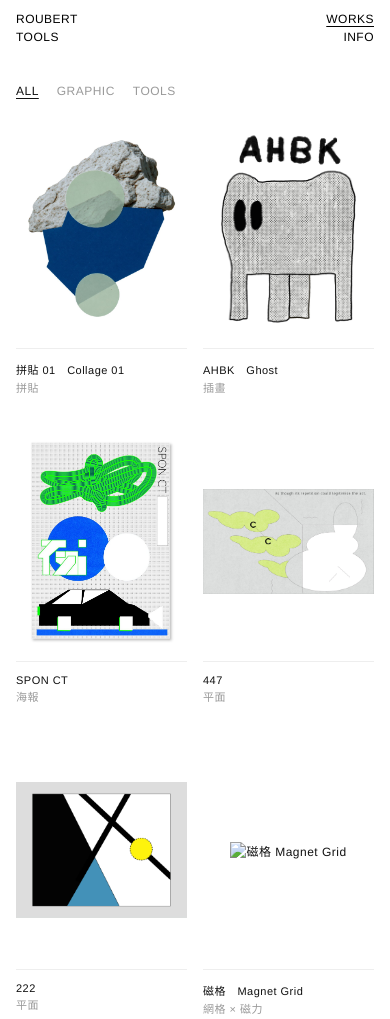
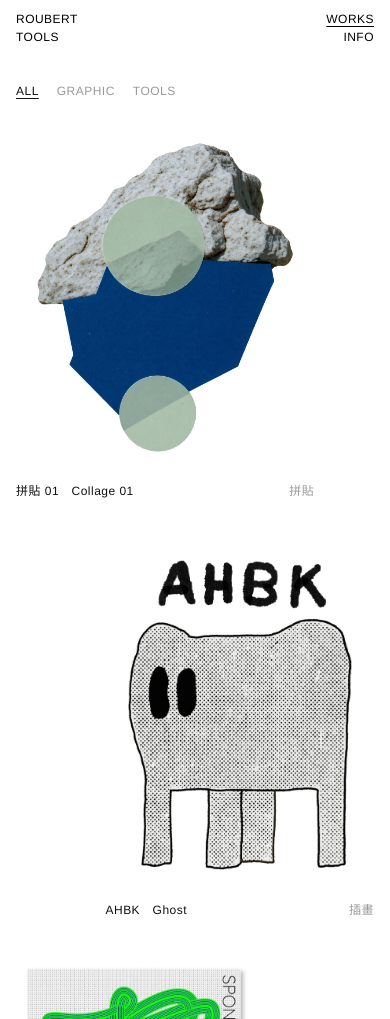
Before and after one commit to Robertlin0312/robertlin0312.github.io, a plain HTML site: page index.html in a window 390 px wide. Shown: the top 1019 px of the page. Drawn offline with Linux system fonts and the light colour scheme.

Commit message:
版面調整

```diff
--- a/assets/site.css
+++ b/assets/site.css
@@ -11,13 +11,13 @@ nav.top a:nth-child(2),nav.top a:nth-child(3){text-align:center}
 nav.top a:nth-child(4){text-align:right}
 nav.top a[aria-current]{text-decoration:underline;text-underline-offset:3px}
 
-/* 作品牆：整齊格線，每件作品放在同樣比例的框裡，圖片完整顯示、置中 */
-.wall{display:grid;grid-template-columns:repeat(4,1fr);column-gap:3vw;row-gap:5vw;padding:32px var(--pad) 10vw;align-items:start}
-.w{display:block}
-.w .frame{aspect-ratio:4/5;display:flex;align-items:center;justify-content:center}
-.w img{max-width:100%;max-height:100%;width:auto;height:auto;object-fit:contain;transition:opacity .35s}
-.w figcaption{display:flex;justify-content:space-between;gap:1em;padding-top:12px;border-top:1px solid #eee;margin-top:12px;transition:color .3s}
+/* 作品牆：錯落排列（24 欄，每件作品自己的起點、寬度、往下錯開） */
+.wall{display:grid;grid-template-columns:repeat(24,1fr);column-gap:var(--gap);row-gap:3.5vw;padding:24px var(--pad) 10vw;align-items:start}
+.w{display:block;grid-column:var(--c)/span var(--s);grid-row:var(--r);margin-top:var(--t,0)}
+.w img{width:100%;height:auto;transition:opacity .35s}
+.w figcaption{display:flex;justify-content:space-between;gap:1em;padding-top:8px;opacity:0;transform:translateY(-3px);transition:opacity .3s,transform .3s}
 .w figcaption i{font-style:normal;color:var(--mute);white-space:nowrap}
+.w.on figcaption,.w:focus-visible figcaption{opacity:1;transform:none}
 .wall.dim .w img{opacity:.35}
 .wall.dim .w.on img{opacity:1}
 
@@ -54,14 +54,14 @@ footer{padding:0 var(--pad) 3vh;color:var(--mute);text-transform:uppercase;displ
 .shots video,.shots iframe{width:100%;display:block;aspect-ratio:16/9;border:0;background:#000}
 .back{display:inline-block;margin:0 var(--pad) 4vh}
 
-@media (max-width:1100px){ .wall{grid-template-columns:repeat(3,1fr)} }
 @media (max-width:760px){
   :root{--pad:16px}
   nav.top{grid-template-columns:1fr 1fr;row-gap:4px;padding:12px 16px}
   nav.top a:nth-child(2){text-align:right}
   nav.top a:nth-child(3){text-align:left}
-  .wall{grid-template-columns:repeat(2,1fr);column-gap:16px;row-gap:40px;padding:24px 16px 80px}
-  .w figcaption{flex-direction:column;gap:2px;font-size:11px}
+  .wall{grid-template-columns:repeat(12,1fr);column-gap:0;padding:24px 16px 80px;row-gap:40px}
+  .w{grid-row:auto!important;margin-top:0!important;grid-column:var(--mc)/span var(--ms)}
+  .w figcaption{opacity:1;transform:none}
   .wall.dim .w img{opacity:1}
   .empty{grid-column:1/-1}
   #info{grid-template-columns:1fr;row-gap:28px;padding:56px 16px 64px}
--- a/assets/wall.js
+++ b/assets/wall.js
@@ -1,15 +1,25 @@
-/* 首頁作品牆：讀 works.js，依序排成整齊格線 */
+/* 首頁作品牆：讀 works.js，自動錯落排列 */
 (function(){
   var ROOT=document.body.dataset.root||'';
   var wall=document.querySelector('.wall'), bar=document.querySelector('.filters');
+  /* 錯落位置：一排兩件、一排三件交錯，依序循環。
+     c 起始欄（1–24）、s 寬度（幾欄）、t 往下錯開（vw）；mc/ms 是手機版（12 欄） */
+  var ROWS=[
+    [{c:2, s:8, t:0, mc:1,ms:10},{c:14,s:7,t:4, mc:4,ms:9}],
+    [{c:1, s:6, t:3, mc:1,ms:8},{c:9, s:6,t:0, mc:5,ms:8},{c:17,s:7,t:5, mc:1,ms:9}],
+    [{c:4, s:7, t:1, mc:3,ms:10},{c:15,s:8,t:0, mc:1,ms:10}],
+    [{c:2, s:5, t:0, mc:1,ms:9},{c:10,s:6,t:4, mc:4,ms:9},{c:18,s:6,t:1, mc:2,ms:8}]
+  ];
+  function slot(i){var n=0,r=0;for(;;){var row=ROWS[r%ROWS.length];if(i<n+row.length)return{p:row[i-n],row:r+1};n+=row.length;r++}}
   function esc(s){return String(s==null?'':s).replace(/[&<>"]/g,function(m){return{'&':'&amp;','<':'&lt;','>':'&gt;','"':'&quot;'}[m]})}
   function render(type){
     var list=WORKS.filter(function(w){return !type||w.type===type});
     if(!list.length){wall.innerHTML='<p class="empty">作品整理中。<br>Works coming soon.</p>';return}
     wall.innerHTML=list.map(function(w,i){
       var href=w.link?ROOT+w.link:ROOT+'work/?w='+encodeURIComponent(w.slug);
-      return '<a class="w" href="'+esc(href)+'">'+
-        '<figure><div class="frame"><img src="'+esc(ROOT+w.cover)+'" alt="'+esc(w.title+' '+(w.en||''))+'" loading="'+(i<8?'eager':'lazy')+'"></div>'+
+      var q=slot(i), p=q.p, row=q.row;
+      return '<a class="w" href="'+esc(href)+'" style="--c:'+p.c+';--s:'+p.s+';--r:'+row+';--t:'+p.t+'vw;--mc:'+p.mc+';--ms:'+p.ms+'">'+
+        '<figure><img src="'+esc(ROOT+w.cover)+'" alt="'+esc(w.title+' '+(w.en||''))+'" loading="'+(i<6?'eager':'lazy')+'">'+
         '<figcaption><span>'+esc(w.title)+(w.en?'　'+esc(w.en):'')+'</span><i>'+esc(w.tag||w.year||'')+'</i></figcaption></figure></a>';
     }).join('');
     bindHover();
```
